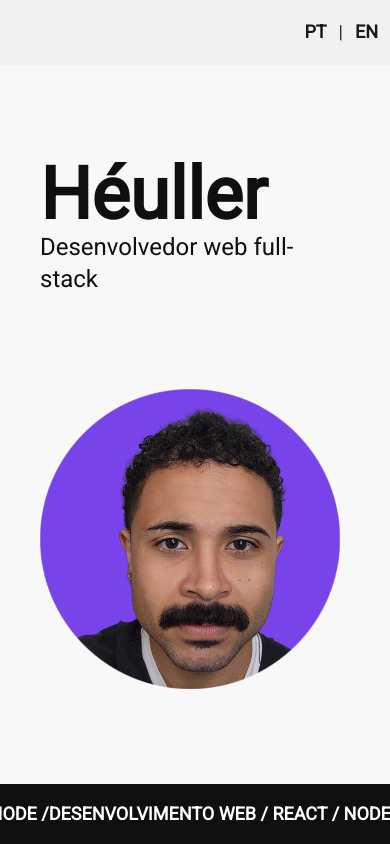
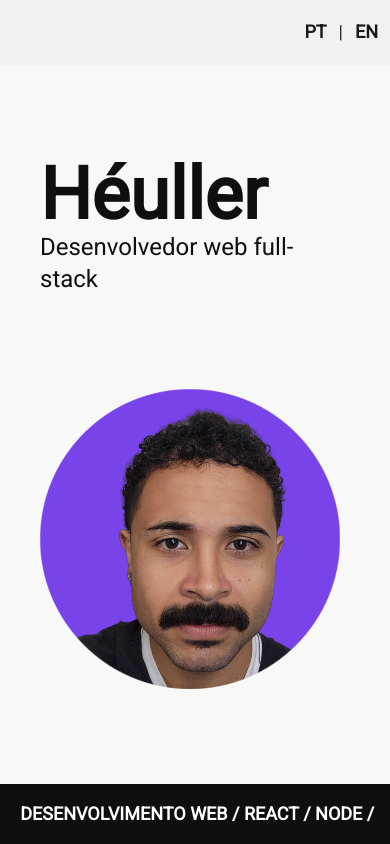
Before and after one commit to heullersuarez/curriculum, a Next.js app: page / in a window 390 px wide. Built offline with nearby package versions, Linux system fonts and the light colour scheme.

Commit message:
bar done, verify size

```diff
--- a/src/app/components/HeaderBar.js
+++ b/src/app/components/HeaderBar.js
@@ -11,7 +11,7 @@ export default function HeaderBar() {
     const [divWidth, setDivWidth] = useState(0);
     const [textWidth, setTextWidth] = useState(0);
 
-    const initialText = 'Desenvolvimento web / React / Node /';
+    const initialText = ' Desenvolvimento web / React / Node /';
     const [dynamicText, setDynamicText] = useState(initialText);
 
     useEffect(() => {
@@ -19,7 +19,7 @@ export default function HeaderBar() {
             setDivWidth(divRef.current.offsetWidth);
             setTextWidth(textRef.current.offsetWidth);
 
-            const repeatText = Math.floor(divWidth / textWidth);
+            const repeatText = Math.floor(divWidth / textWidth) -1;
             let multiplicateText = initialText;
 
             for (let index = 0; index < repeatText; index++) {
@@ -32,9 +32,10 @@ export default function HeaderBar() {
 
     return (
         <div className="bg-dark text-white overflow-hidden whitespace-nowrap inline-block" ref={divRef}>
-            <p className="scroll-animation py-4 text-lg uppercase font-semibold">
-                <span ref={textRef}>{dynamicText}</span>
-                <span ref={textRef}>{dynamicText}</span>
+            <p className="scroll-animation py-4 text-lg uppercase font-semibold text-center">
+                <span ref={textRef} className={textWidth ? "text-white": "text-black"}>
+                    {dynamicText}
+                </span>
             </p>
         </div>
     )
--- a/src/app/styles/headerBar.css
+++ b/src/app/styles/headerBar.css
@@ -1,16 +1,18 @@
 .scroll-animation {
-    animation: scroll-news 10s linear infinite;
+    animation: scroll-news 15s linear infinite;
+    animation-delay: 2s;
 }
 
 @media (max-width:768px) {
     .scroll-animation {
         animation: scroll-news 7s linear infinite;
+        animation-delay: 2s;
     }
 }
 
 @keyframes scroll-news {
     from {
-        transform: translateX(0);
+        transform: translateX(100%);
     }
     to {
         transform: translateX(-100%);
```
